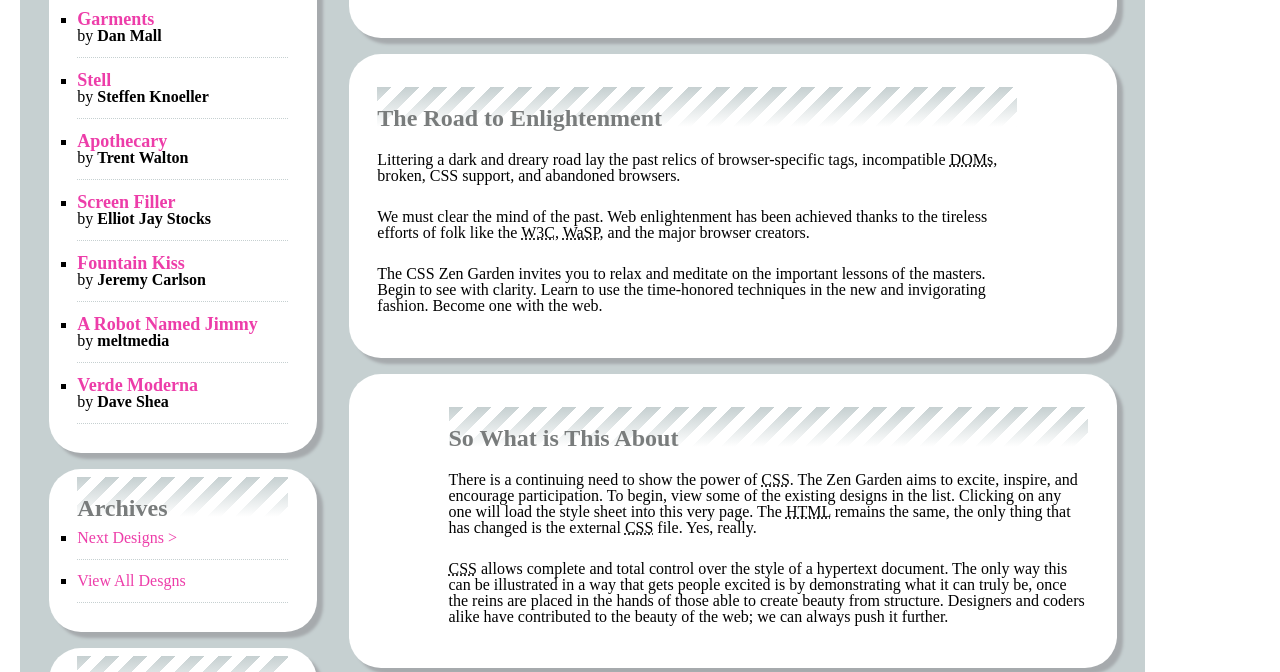
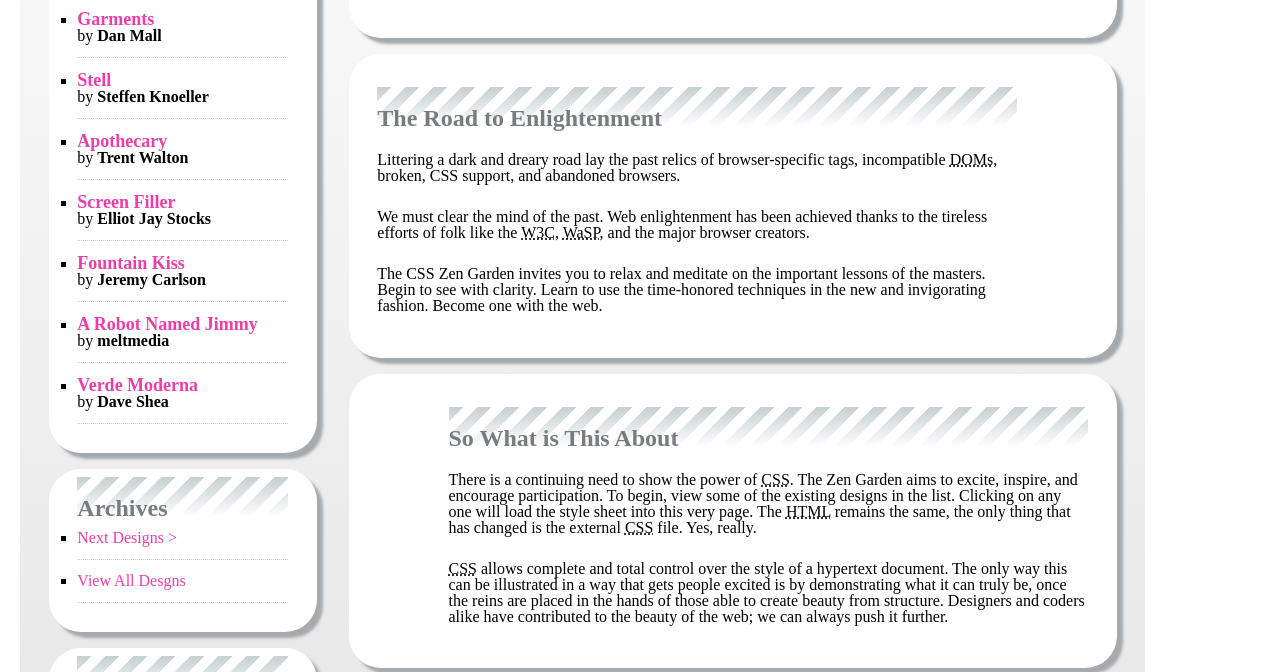
Before and after one commit to anjenaex0001/img-precourse-ironhack, a plain HTML site: page index.html in a window 1280 px wide. Shown: the part 378-1050 px from the top of the page. Drawn offline with Linux system fonts and the light colour scheme.

Commit message:
terminado

```diff
--- a/styles/sylye.css
+++ b/styles/sylye.css
@@ -36,7 +36,10 @@ a {
 
 /* Aqui se guardan las caracteristicas basicas de la pagina, excluyendo el body */
 .contenedor {
-  background-color: #C6D0D1;
+  /* background-color: #DFDFDF; */
+  background: linear-gradient(180deg,
+    #FEFEFE 5%,
+    #DFDFDF 90%);
   width: 1125px;
   display: flex;
   justify-content:center;
```
Also changed, not shown: index.html (+1 -0 lines).
